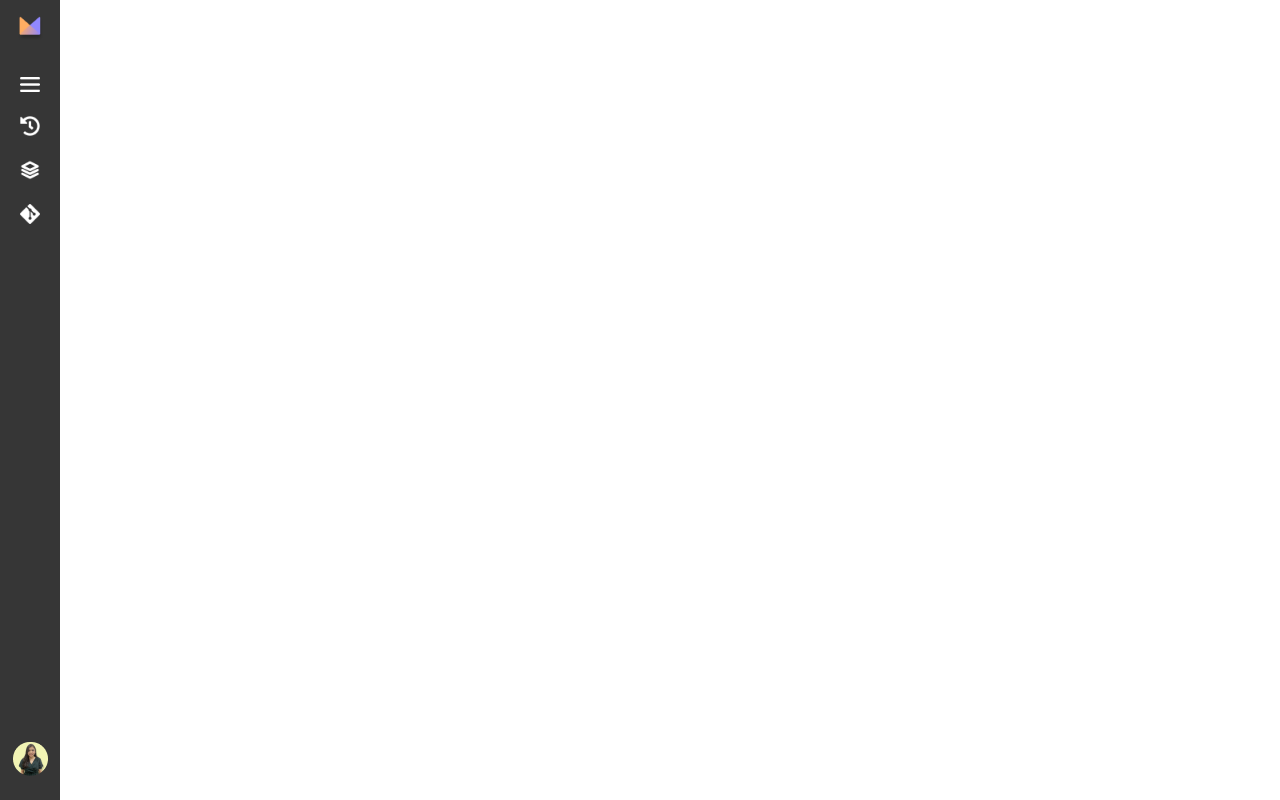
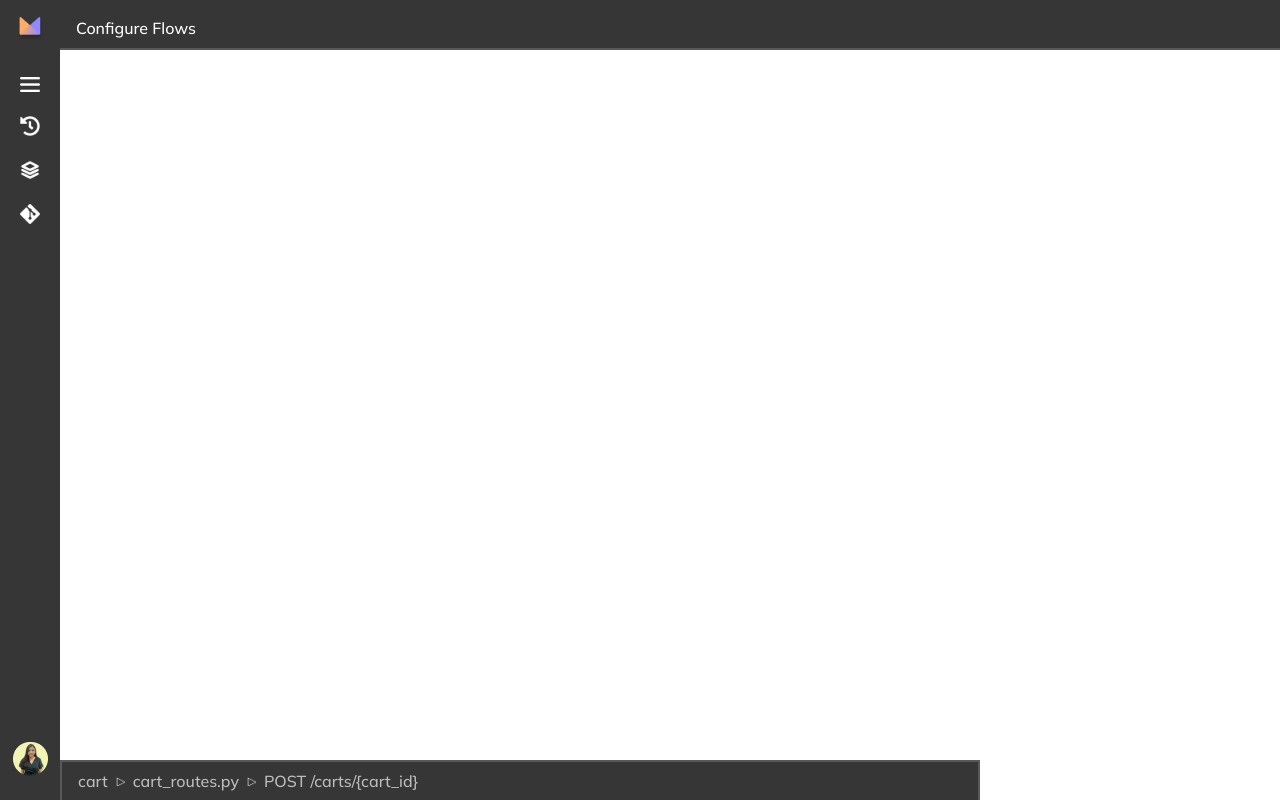
Before and after one commit to anubhavshavaran/momentumsh-mock-app, a React (Vite) app: page / in a window 1280 px wide. Built offline with nearby package versions, Linux system fonts and the light colour scheme.

Commit message:
# Create titlebar and taskbar for homepage

```diff
--- /dev/null
+++ b/src/components/Taskbar.tsx
@@ -0,0 +1,34 @@
+import right from './../assets/icons/RightArrow.png';
+
+type TaskbarProps = {
+    paths: Array<string>;
+}
+
+type PathTextProps = {
+    text: string;
+}
+
+function Separator() {
+    return <img src={right} alt='path seaparator' className='w-[9px] h-[9px]' />;
+}
+
+function PathText({ text }: PathTextProps) {
+    return (
+        <p className="font-medium text-[16px] text-gray-bd">{text}</p>
+    );
+}
+
+export default function Taskbar({ paths }: TaskbarProps) {
+    return (
+        <div className='p-2 pl-4 row-start-3 row-end-4 border-2 border-b-0 bg-gray border-light-gray flex gap-2 items-center'>
+            {
+                paths.map((path, i) => (
+                    <>
+                        <PathText text={path} key={i} />
+                        {i !== paths.length - 1 && <Separator/>}
+                    </>
+                ))
+            }
+        </div>
+    );
+}
--- /dev/null
+++ b/src/components/Titlebar.tsx
@@ -0,0 +1,11 @@
+type TitlebarProps = {
+    title: string
+}
+
+export default function Titlebar({ title }: TitlebarProps) {
+    return (
+        <div className='p-4 col-start-2 col-end-4 bg-gray border-b-2 border-light-gray flex-row items-center '>
+            <p className="text-white font-medium text-[16px] ">{title}</p>
+        </div>
+    );
+}
--- a/src/index.css
+++ b/src/index.css
@@ -1,6 +1,10 @@
 @tailwind base;
 @tailwind components;
 @tailwind utilities;
+
+* {
+    font-family: "Mulish", sans-serif;
+}
 
 @layer components {
     .sidebar {
--- a/src/pages/Home.tsx
+++ b/src/pages/Home.tsx
@@ -1,10 +1,13 @@
-import React from 'react';
 import Sidebar from '../components/sidebar/Sidebar';
+import Titlebar from '../components/Titlebar';
+import Taskbar from '../components/Taskbar';
 
 export default function Home() {
   return (
     <div className='w-full grid grid-cols-home grid-rows-home'>
       <Sidebar />
+      <Titlebar title='Configure Flows' />
+      <Taskbar paths={['cart', 'cart_routes.py', 'POST /carts/{cart_id}']} />
     </div>
   );
 }
--- a/tailwind.config.js
+++ b/tailwind.config.js
@@ -10,6 +10,7 @@ export default {
         'gray': '#363636',
         'light-gray': '#595858',
         'gray-b7': '#B7B7B7',
+        'gray-bd': '#BDBDBD',
         'gray-64': '#646464',
         'gray-d9': '#D9D9D9',
         'blue': '#009FF9',
@@ -17,10 +18,10 @@ export default {
         'orange': '#F27400'
       },
       gridTemplateColumns: {
-        'home': '60px minmax(900px, 1fr) 500px'
+        'home': '60px minmax(900px, 1fr) 300px'
       },
       gridTemplateRows: {
-        'home': '50px minmax(0, 1fr) 50px'
+        'home': '50px minmax(0, 1fr) 40px'
       }
     },
   },
```
Also changed, not shown: src/assets/icons/RightArrow.png.
